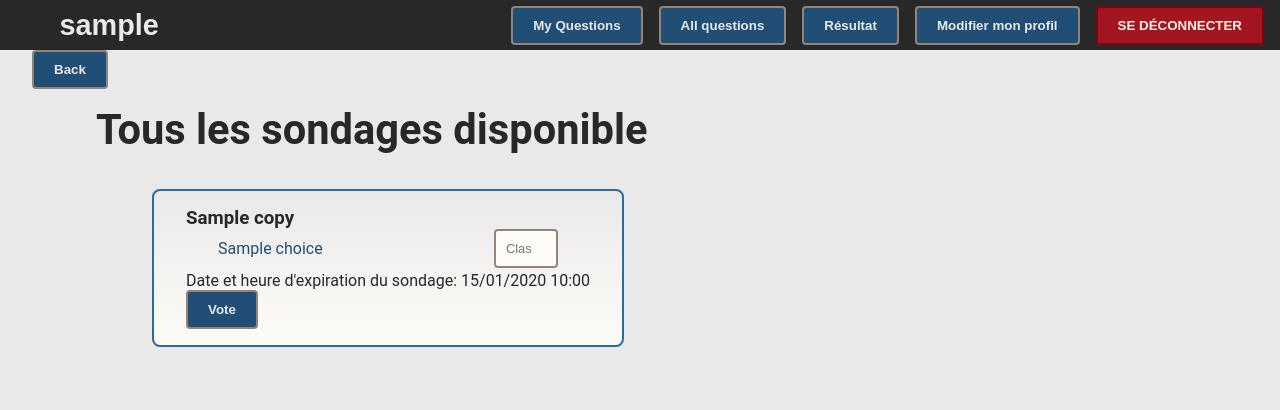
After one commit to bnjjs1998/Votes, a Flask app: page /get_all_questions in a window 1280 px wide. The commit adds this page. Shown: the top 410 px of the page. Run offline with Flask 3, Linux system fonts and the light colour scheme; a user stored in the database is signed in; a database or web service that is not in the repository returns one stand-in record (values such as "Sample title"); some libraries are stand-ins or nearby versions.

Commit message:
Added styles and Fixed some route to backend

```diff
--- a/Liste_sondage.py
+++ b/Liste_sondage.py
@@ -8,12 +8,20 @@ from app import mongo
 #retourner un élément aléatoire
 
 
-@app.route('/the_quest')
+@app.route('/get_all_questions', methods=['GET'])
 @login_required
-def the_quest():
-    return  render_template('the_question.html')
+def get_all_questions():
+    all_question = mongo.db.questions.find()
 
-@app.route('/get_questions', methods=['GET'])
+    questions = []
+    for question in all_question:
+        question_data = question.copy()
+        question_data['_id'] = str(question['_id'])
+        questions.append(question_data)
+
+    return render_template('all_questions.html', questions=questions, user=current_user.username)
+
+@app.route('/get_last_questions', methods=['GET'])
 @login_required
 def liste_sondage():
     all_question = mongo.db.questions.find().sort('creation_date', -1).limit(10)
--- a/Obtenir_Mes_Sondages.py
+++ b/Obtenir_Mes_Sondages.py
@@ -9,7 +9,7 @@ from systeme_log import *
 @app.route('/template_my_questions', methods=['GET'])
 @login_required
 def template_my_questions():
-    return render_template('my_quest.html')
+    return render_template('my_questions.html')
 
 
 @app.route('/get_sondage_current_id', methods=['GET'])
--- a/static/css/style.css
+++ b/static/css/style.css
@@ -12,6 +12,7 @@
     --silver-dark-2: #6d5f5a;
     --alabaster: #F7F1E4;
     --alabaster-light: #FEFCF7;
+    --alabaster-light-2: #f9f9f9;
     --palatinate: #571F4E;
     --hookersgreen: #426A5A;
     --blue:#214e75;
@@ -63,12 +64,25 @@ section{
 main{
     padding: 0 2rem;
 }
+.section-wide{
+    height: auto;
+    align-items: center;
+    padding: var(--medium-gap) var(--mega-gap);
+}
+.all-questions{
+    display: grid;
+    grid-template-columns: repeat(2, 1fr);
+    grid-auto-rows: auto;
+    gap: var(--big-gap);
+    padding:var(--big-gap) 0;
+}
 .button {
     outline: none;
     padding: 10px 20px;
     border: var(--silver-dark-1) 2px solid;
     border-radius: var(--border-radius-0);
     background-color: var(--blue);
+    outline: 2px solid transparent;
     color: var(--white);
     font-weight: 600;
     cursor: pointer;
@@ -110,6 +124,28 @@ header{
     align-items: center;
     position: sticky;
     top: 0;
+    z-index: 2;
+}
+.usernameButton{
+    border: none;
+    background-color: transparent;
+    color: var(--white);
+    font-size: var(--secondary-font-size);
+    font-weight: 800;
+    cursor: pointer;
+    padding: var(--thin-gap) var(--light-gap);
+    transition: var(--transition-property);
+    outline: 2px solid transparent;
+}
+.usernameButton:hover{
+    color: var(--alabaster-light);
+    outline: 2px solid var(--blue);
+    /* transition: var(--transition-property); */
+    border-radius: var(--border-radius-0);
+}
+.usernameButton:active, .usernameButton:focus{
+    outline: 2px solid var(--blue);
+    border-radius: var(--border-radius-0);
 }
 .menu{
     display: flex;
@@ -216,7 +252,11 @@ input:focus{
     outline: 2px solid var(--blue);
     transition: var(--transition-property-fast);
 }
-
+.input_wide{
+    flex-direction: row;
+    align-items: center;
+    justify-content: center;
+}
 .number_input{
     flex-direction: row;
     align-items: center;
@@ -258,6 +298,7 @@ main h1{
     font-size: var(--main-font-size);
     color: var(--black);
     margin-bottom: var(--thin-gap);
+    align-self: baseline;
 }
 .username{
     font-size: var(--main-font-size);
@@ -298,6 +339,11 @@ main h1{
 }
 
 .formVote{
+    max-width: 500px;
+    border: 2px solid var(--blue-light);
+    border-radius: var(--border-radius-1);
+    background: linear-gradient(var(--white), var(--alabaster-light));
+    padding: var(--padding);
     margin-bottom: var(--medium-gap);
 }
 
--- a/static/js/random_quest.js
+++ b/static/js/random_quest.js
@@ -1,5 +1,5 @@
 
-fetch('/get_questions', {
+fetch('/get_last_questions', {
     method: 'GET',
 })
     .then(response => {
@@ -117,7 +117,7 @@ document.getElementById("submit_button").addEventListener("click", async functio
 });
 
 function refreshQuestionsContainer() {
-    fetch("/get_questions") // Mettez l'URL pour récupérer les questions à jour
+    fetch("/get_last_questions") // Mettez l'URL pour récupérer les questions à jour
         .then(response => response.text())
         .then(html => {
             console.log("Nouveau contenu des questions :", html);
--- /dev/null
+++ b/templates/all_questions.html
@@ -0,0 +1,71 @@
+<!DOCTYPE html>
+<html lang="en">
+<head>
+    <meta charset="UTF-8">
+    <title>Title</title>
+    <link rel="stylesheet" href="{{ url_for('static', filename='css/style.css') }}">
+</head>
+<body>
+
+    <header>
+        <form action="/profile">
+            <button class="usernameButton">{{ user }}</button>
+        </form>
+        <div class="menu">
+            <form action="/template_my_questions" method="get">
+                <button class="button">My Questions</button>
+            </form>
+            <form action="/get_all_questions" method="get">
+                <button class="button"> All questions</button>
+            </form>
+            <form action="/result" method="GET">
+                <button type="submit" class="button">Résultat</button>
+            </form>
+            <!-- <form action="/get_all_questions" method="get">
+                <button class="button">The questions</button>
+            </form> -->
+            <form action="/modifie_profile">
+                <button class="button">Modifier mon profil</button>
+            </form>
+            <form action="{{ url_for('logout') }}" method="POST">
+                <button type="submit" class="button deconnexion">Se déconnecter</button>
+            </form>
+
+        </div>
+    </header>
+
+    <main>
+        <form action="/dashboard" method="get">
+            <button class="button">Back</button>
+        </form>
+        <section class="section-wide">
+            <h1>Tous les sondages disponible</h1>
+
+            <div id="questions-container" class="all-questions">
+                {% if questions %}
+                    {% for question in questions %}
+                        <form method="POST" action="/Post_vote" class="formVote">
+                            <h3>{{question.title_question}}</h3>
+                            {% for choice in question.choices %}
+                            <div class="input_container number_input">
+                                <label for="choice{{question._id}}_{{index}}">{{ choice }}</label>
+                                <input id="choice{{question._id}}_{{index}}" type="number" name="choice{{question._id}}" placeholder="Classer votre préférence" min="1" max="3">
+                            </div>
+                            {% endfor %}
+                            <p>Date et heure d'expiration du sondage:
+                                {{ question.expiration_date.strftime('%d/%m/%Y %H:%M') }}</p>
+                            <button type="submit" class="button">Vote</button>
+                        </form>
+                    {% endfor %}
+                {% else %}
+                    <p>Aucun sondage trouvé.</p>
+                {% endif %}
+
+            </div>
+        </section>
+    </main>
+
+
+<script src="{{ url_for('static', filename='js/quest.js') }}"></script>
+</body>
+</html>
```
Also changed, not shown: static/js/myquest.js (+20 -15 lines), templates/dashboard.html (+11 -13 lines), templates/my_questions.html (renamed from templates/my_quest.html, +43 -13 lines), templates/the_question.html (deleted, +0 -23 lines).
